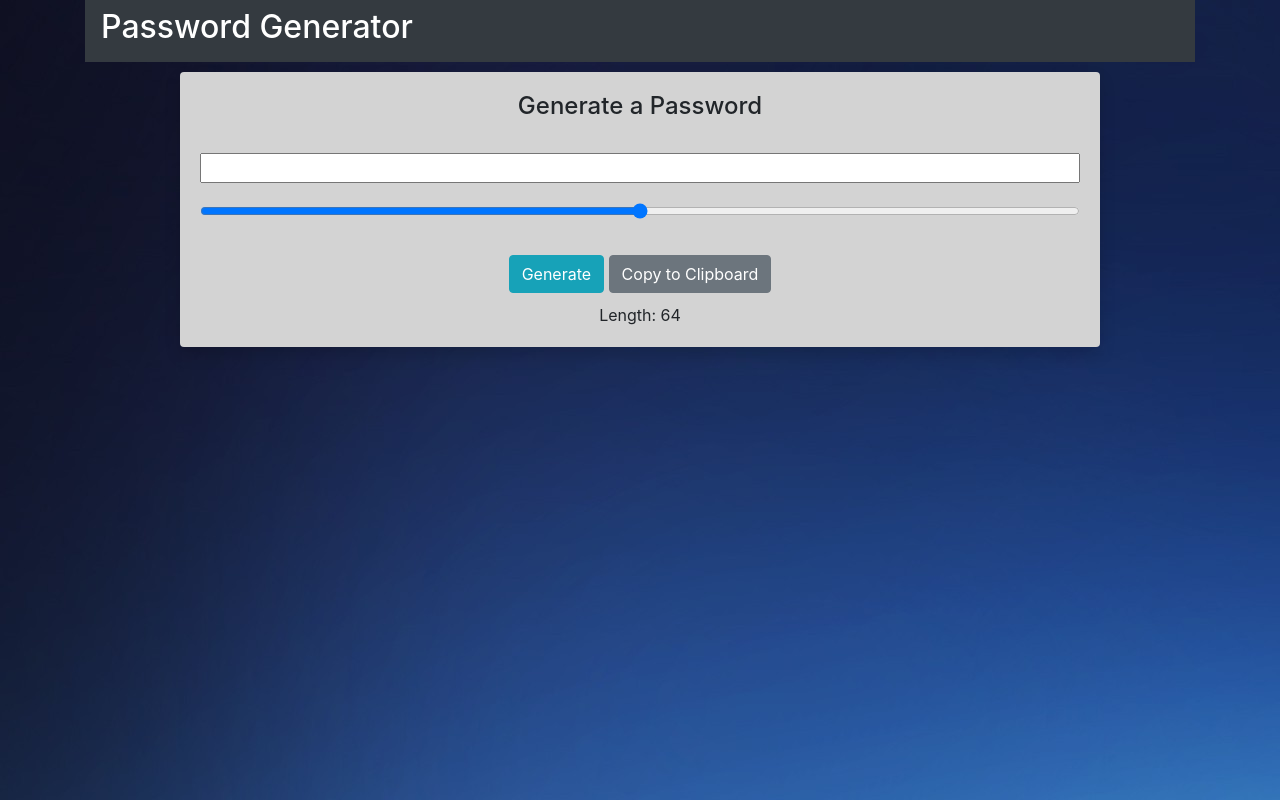
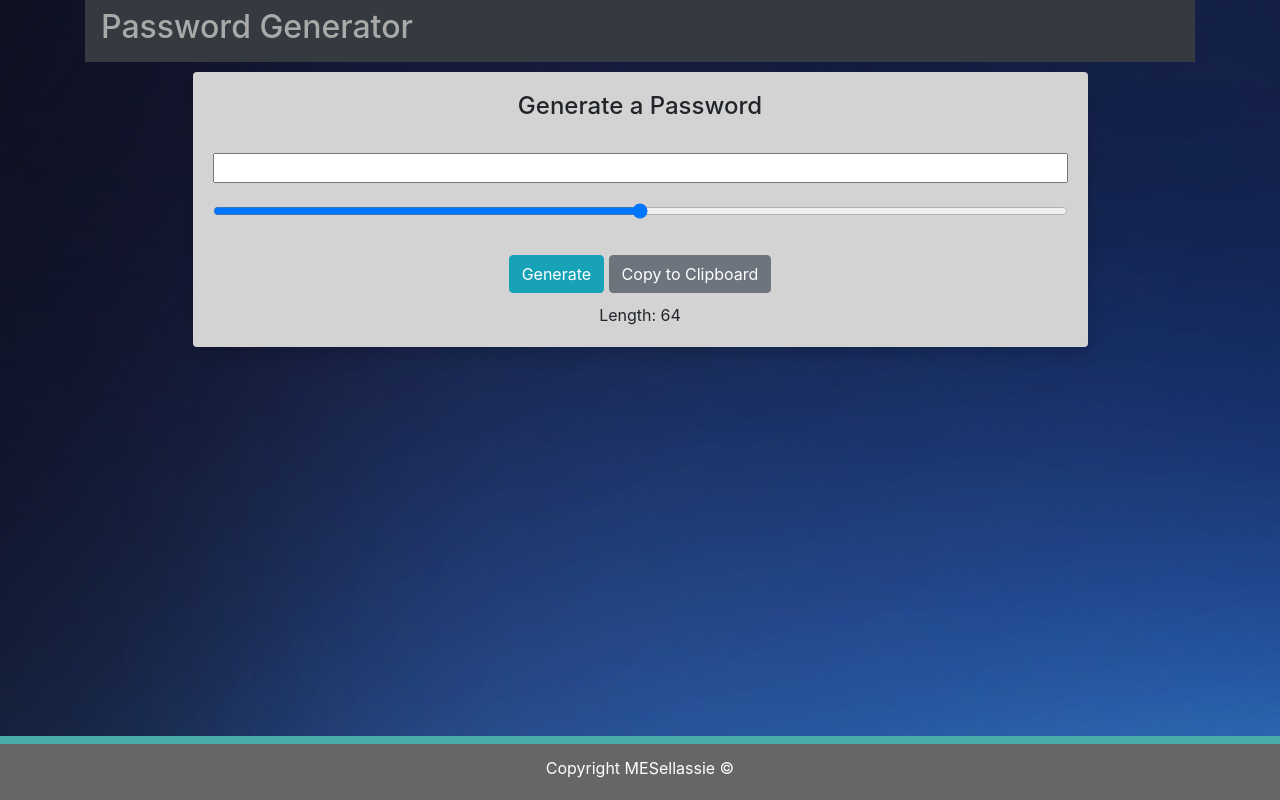
Before and after one commit to MESellassie/password.github.io, a plain HTML site: page index.html in a window 1280 px wide. Drawn offline with nearby package versions, Linux system fonts and the light colour scheme.

Commit message:
Final touches on the program. I didn't get as far as I would have liked but I need to turn in the project for a grade at this point.

```diff
--- a/index.html
+++ b/index.html
@@ -30,7 +30,6 @@
         <nav class="navbar navbar-expand-lg navbar-dark bg-dark">
             <h2>Password Generator</h2>
         </nav>
-    </div>
 
         <div class="container">
 
@@ -48,8 +47,10 @@
                         <br />
 
                         <div class="buttons">
-                        <button type="button" class="btn btn-info" button onClick="generate()">Generate</button type="button" class="btn btn-info" button>
-                        <button type="button" class="btn btn-secondary" button onClick="copyPassword()">Copy to Clipboard</button type="button" class="btn btn-secondary" button>
+                            <button type="button" class="btn btn-info" button onClick="generate()">Generate</button
+                                type="button" class="btn btn-info" button>
+                            <button type="button" class="btn btn-secondary" button onClick="copyPassword()">Copy to
+                                Clipboard</button type="button" class="btn btn-secondary" button>
                         </div>
 
                         <div id="length">
@@ -61,6 +62,12 @@
             </div>
         </div>
 
+    </div>
+
+    <div class="sticky-footer">
+        Copyright MESellassie &#169;
+    </div>
+
     <script src="script.js"></script>
 
 </body>
--- a/style.css
+++ b/style.css
@@ -24,7 +24,7 @@ body {
 }
 
 h2 {
-    color: white;
+    color: darkgray;
 }
 
 h4 {
@@ -37,4 +37,20 @@ h4 {
 }
 
 .navbar {
+    background: #666666;
 }
+
+
+.sticky-footer {
+    width: 100%;
+    height: 8%;
+    background: #666666;
+    position: fixed;
+    bottom: 0;
+    text-align: center;
+    color: white;
+    padding-top: 12px;
+    border-top: 8px solid #4aaaa5;
+    clear: both;
+    margin-top: 185px;
+}
```
Lines whose indentation alone changed are shown as unchanged.
